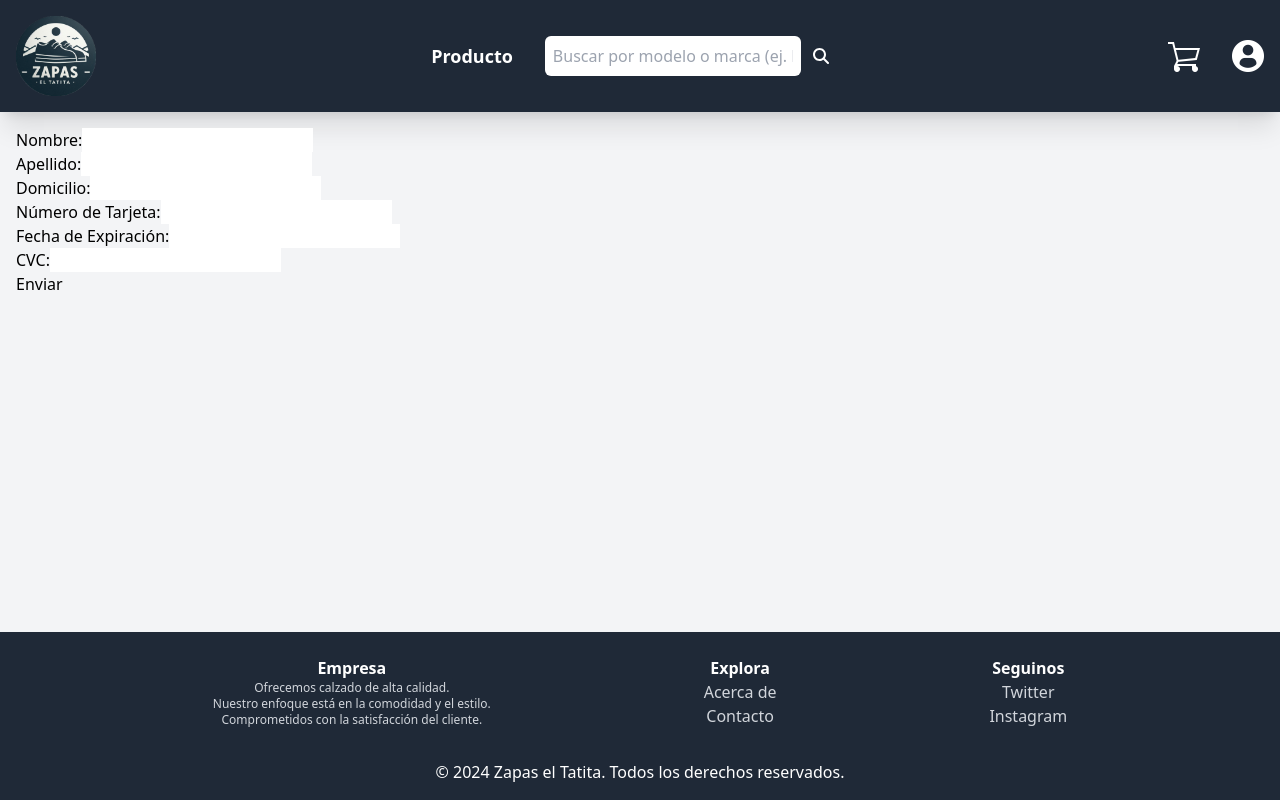
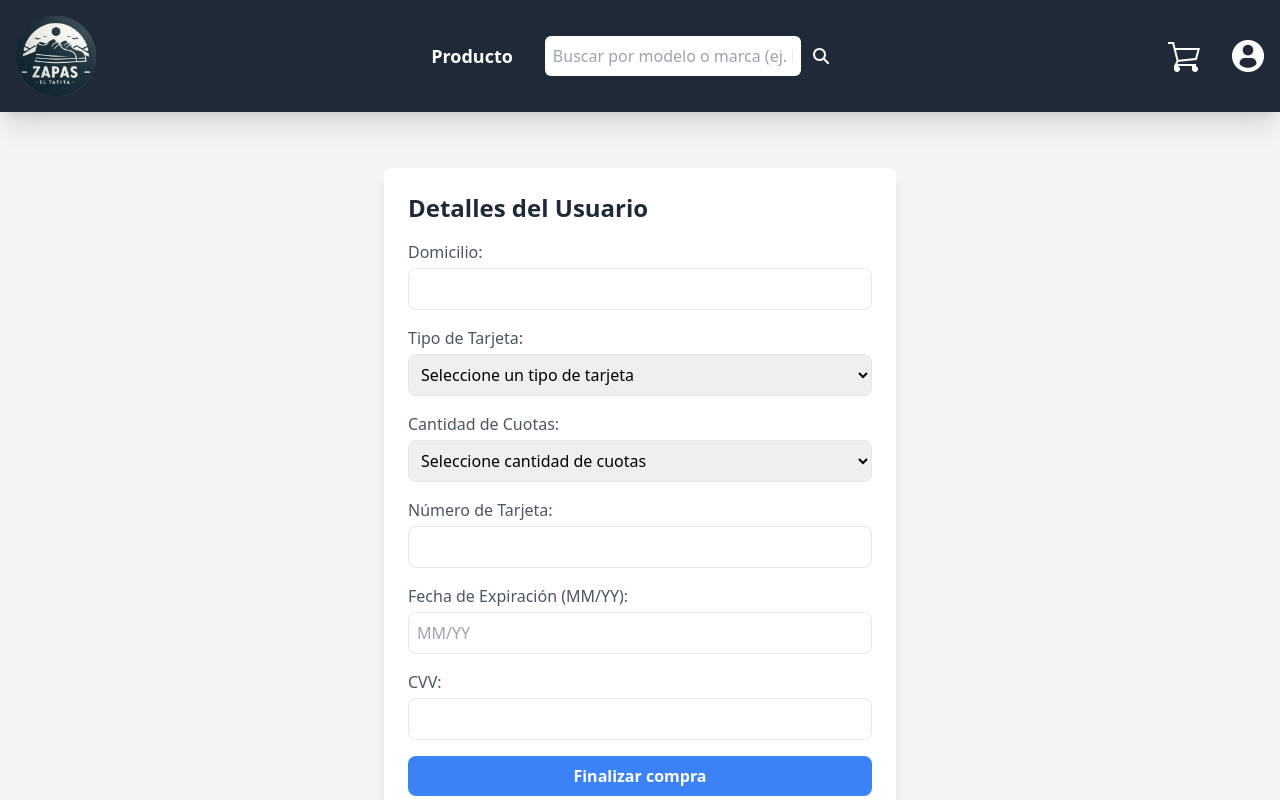
Before and after one commit to DieFerre12/apiFront, a React (Vite) app in the folder client/marketplace/: page /userDetails in a window 1280 px wide. Shown: the top 800 px of the page. Built offline with nearby package versions, Linux system fonts and the light colour scheme; no server answers; sample sign-in values are in the browser's storage.

Commit message:
preOrder

```diff
--- a/client/marketplace/package.json
+++ b/client/marketplace/package.json
@@ -23,7 +23,7 @@
     "react-slick": "^0.30.2",
     "react-spinners": "^0.14.1",
     "slick-carousel": "^1.8.1",
-    "sweetalert2": "^11.14.5"
+    "sweetalert2": "^11.6.13"
   },
   "devDependencies": {
     "@eslint/js": "^9.9.0",
--- a/client/marketplace/src/components/Cart/Cart.jsx
+++ b/client/marketplace/src/components/Cart/Cart.jsx
@@ -158,7 +158,7 @@ const Cart = () => {
               className="bg-blue-500 text-white py-2 px-4 rounded hover:bg-blue-600 transition-transform duration-300 transform hover:scale-105"
               onClick={handleCheckout}
             >
-              Finalizar Compra
+              Ver compra
             </button>
           </div>
           <div className="mt-6">
--- a/client/marketplace/src/components/Order/CreateOrder.jsx
+++ b/client/marketplace/src/components/Order/CreateOrder.jsx
@@ -1,13 +1,15 @@
-export const createOrder = async (userId, token, paymentMethod, orderDate, discountedTotal, originalTotal) => {
+export const createOrder = async (orderData) => {
+  const { userId, token, paymentMethod, orderDate, discountedTotal, originalTotal, address } = orderData;
   const discount = calculateDiscount(paymentMethod);
-  const orderData = {
+  const orderPayload = {
     id: userId,
     paymentMethod: paymentMethod,
     orderDate: orderDate,
     totalPrice: discountedTotal,
     originalTotal: originalTotal,
     discount: discount,
-    withSurcharge: discount < 0 ? true : false
+    withSurcharge: discount < 0 ? true : false,
+    address: address,
   };
 
   const response = await fetch(`http://localhost:4002/order/create`, {
@@ -16,7 +18,7 @@ export const createOrder = async (userId, token, paymentMethod, orderDate, disco
       'Content-Type': 'application/json',
       'Authorization': `Bearer ${token}`
     },
-    body: JSON.stringify(orderData)
+    body: JSON.stringify(orderPayload)
   });
 
   if (!response.ok) {
--- a/client/marketplace/src/components/PreOrder/UserDetails.jsx
+++ b/client/marketplace/src/components/PreOrder/UserDetails.jsx
@@ -1,111 +1,231 @@
 import React, { useState, useEffect } from 'react';
-import { useSelector } from 'react-redux';
+import { useNavigate } from 'react-router-dom';
+import { createOrder } from '../Order/CreateOrder';
 
 const UserDetails = () => {
-  const user = useSelector(state => state.user); // Asumiendo que el estado del usuario está en state.user
+  const navigate = useNavigate();
+  const [user, setUser] = useState(null);
+  const [cart, setCart] = useState([]);
   const [formData, setFormData] = useState({
-    firstName: '',
-    lastName: '',
     address: '',
     cardNumber: '',
     cardExpiry: '',
-    cardCVC: ''
+    cardCVC: '',
+    cardType: '',
+    installments: '',
   });
+  const [error, setError] = useState('');
+  const [paymentMethod, setPaymentMethod] = useState('');
+  const [discountedTotal, setDiscountedTotal] = useState(0);
+  const [originalTotal, setOriginalTotal] = useState(0);
 
   useEffect(() => {
-    if (user) {
-      setFormData({
-        ...formData,
-        firstName: user.firstName,
-        lastName: user.lastName
-      });
+    try {
+      const storedUser = JSON.parse(localStorage.getItem('user'));  // Intentamos cargar desde localStorage
+      const storedCart = JSON.parse(localStorage.getItem('cart'));  // Intentamos cargar el carrito
+
+      if (storedUser && storedUser.id) {
+        setUser(storedUser);
+      } else {
+        alert('No se encontró el ID del usuario. Por favor, inicia sesión.');
+        navigate('/login');
       }
-  }, [user]);
+
+      if (storedCart) {
+        setCart(storedCart);
+        // Aquí podrías calcular el total original si tienes los productos
+        setOriginalTotal(storedCart.reduce((acc, item) => acc + item.price * item.quantity, 0)); // Ejemplo de cálculo
+      }
+    } catch (error) {
+      console.error('Error al acceder a localStorage:', error);
+      setError('Error al cargar los datos desde localStorage');
+    }
+  }, [navigate]);
 
   const handleChange = (e) => {
     const { name, value } = e.target;
+    // Validaciones específicas para campos de número y formato
+    if (name === 'cardNumber' || name === 'cardCVC') {
+      if (!/^\d*$/.test(value)) return; // Permitir solo números
+    }
+    if (name === 'cardExpiry') {
+      if (!/^\d{0,2}(\/\d{0,2})?$/.test(value)) return; // Validar formato mm/yy
+    }
     setFormData({
       ...formData,
-      [name]: value
+      [name]: value,
     });
   };
 
-  const handleSubmit = (e) => {
+  const handlePaymentMethodChange = (e) => {
+    setPaymentMethod(e.target.value);
+    const discount = calculateDiscount(e.target.value);
+    setDiscountedTotal(originalTotal - originalTotal * discount);
+  };
+
+  const calculateDiscount = (paymentMethod) => {
+    if (paymentMethod === 'mercado_pago') {
+      return 0.10;
+    } else if (paymentMethod === 'Tarjeta de debito') {
+      return 0.05;
+    } else if (paymentMethod === 'Tarjeta de credito') {
+      return -0.10; // Recargo del 10%
+    }
+    return 0;
+  };
+
+  const handleSubmit = async (e) => {
     e.preventDefault();
-    // Aquí puedes manejar el envío del formulario, por ejemplo, despachando una acción de Redux
-    console.log('Datos del formulario:', formData);
+
+    try {
+      if (!user || !user.id) {
+        alert('No se encontró el ID del usuario.');
+        return;
+      }
+
+      const token = localStorage.getItem('token');
+      if (!token) {
+        alert('Token de autenticación no encontrado. Por favor, inicia sesión.');
+        navigate('/login');
+        return;
+      }
+
+      // Recopilamos todos los datos en un solo objeto
+      const orderData = {
+        userId: user.id,                       // Usamos el ID del usuario recuperado
+        token,                                 // Token de autenticación
+        paymentMethod,                         // Método de pago
+        orderDate: new Date().toISOString(),   // Fecha de la orden
+        discountedTotal,                       // Total con descuento
+        originalTotal,                         // Total original
+        address: formData.address,             // Dirección del formulario
+      };
+
+      console.log('Enviando datos de la orden:', orderData);  // Verifica los datos
+
+      // Llamamos a la función createOrder pasándole el objeto con todos los datos
+      const createdOrder = await createOrder(orderData);
+
+      // Si la orden se crea correctamente
+      alert('Orden creada exitosamente');
+      localStorage.removeItem('cart');  // Limpiamos el carrito
+      localStorage.setItem('lastOrder', JSON.stringify(createdOrder));  // Guardamos la orden creada
+
+      // Redirigimos al usuario a la página de orden
+      navigate('/order');
+    } catch (error) {
+      console.error('Error al crear la orden:', error);
+      setError(`Hubo un error al crear la orden: ${error.message}`);
+    }
   };
 
   return (
-    <form onSubmit={handleSubmit}>
+    <div className="max-w-lg mx-auto mt-10 p-6 bg-white rounded-lg shadow-lg">
+      <h2 className="text-2xl font-bold text-gray-800 mb-4">Detalles del Usuario</h2>
+      {error && <div className="text-red-500 mb-4">{error}</div>}
+      <form onSubmit={handleSubmit} className="space-y-4">
         <div>
-        <label htmlFor="firstName">Nombre:</label>
-        <input
-          type="text"
-          id="firstName"
-          name="firstName"
-          value={formData.firstName}
-          onChange={handleChange}
-          required
-        />
-      </div>
-      <div>
-        <label htmlFor="lastName">Apellido:</label>
-        <input
-          type="text"
-          id="lastName"
-          name="lastName"
-          value={formData.lastName}
-          onChange={handleChange}
-          required
-        />
-      </div>
-      <div>
-        <label htmlFor="address">Domicilio:</label>
+          <label htmlFor="address" className="block text-gray-600 font-medium">
+            Domicilio:
+          </label>
           <input
             type="text"
             id="address"
             name="address"
             value={formData.address}
             onChange={handleChange}
+            className="w-full mt-1 p-2 border rounded-lg focus:ring-2 focus:ring-blue-500 focus:outline-none"
             required
           />
         </div>
         <div>
-        <label htmlFor="cardNumber">Número de Tarjeta:</label>
+          <label htmlFor="cardType" className="block text-gray-600 font-medium">
+            Tipo de Tarjeta:
+          </label>
+          <select
+            id="cardType"
+            name="cardType"
+            value={formData.cardType}
+            onChange={handleChange}
+            className="w-full mt-1 p-2 border rounded-lg focus:ring-2 focus:ring-blue-500 focus:outline-none"
+            required
+          >
+            <option value="">Seleccione un tipo de tarjeta</option>
+            <option value="Visa">Visa</option>
+            <option value="Mastercard">Mastercard</option>
+            <option value="Amex">American Express</option>
+          </select>
+        </div>
+        <div>
+          <label htmlFor="installments" className="block text-gray-600 font-medium">
+            Cantidad de Cuotas:
+          </label>
+          <select
+            id="installments"
+            name="installments"
+            value={formData.installments}
+            onChange={handleChange}
+            className="w-full mt-1 p-2 border rounded-lg focus:ring-2 focus:ring-blue-500 focus:outline-none"
+            required
+          >
+            <option value="">Seleccione cantidad de cuotas</option>
+            <option value="1">1 cuota</option>
+            <option value="3">3 cuotas</option>
+            <option value="6">6 cuotas</option>
+            <option value="12">12 cuotas</option>
+          </select>
+        </div>
+        <div>
+          <label htmlFor="cardNumber" className="block text-gray-600 font-medium">
+            Número de Tarjeta:
+          </label>
           <input
             type="text"
             id="cardNumber"
             name="cardNumber"
             value={formData.cardNumber}
             onChange={handleChange}
+            className="w-full mt-1 p-2 border rounded-lg focus:ring-2 focus:ring-blue-500 focus:outline-none"
             required
           />
         </div>
         <div>
-        <label htmlFor="cardExpiry">Fecha de Expiración:</label>
+          <label htmlFor="cardExpiry" className="block text-gray-600 font-medium">
+            Fecha de Expiración (MM/YY):
+          </label>
           <input
             type="text"
             id="cardExpiry"
             name="cardExpiry"
             value={formData.cardExpiry}
             onChange={handleChange}
+            placeholder="MM/YY"
+            className="w-full mt-1 p-2 border rounded-lg focus:ring-2 focus:ring-blue-500 focus:outline-none"
             required
           />
         </div>
         <div>
-        <label htmlFor="cardCVC">CVC:</label>
+          <label htmlFor="cardCVC" className="block text-gray-600 font-medium">
+            CVV:
+          </label>
           <input
             type="text"
             id="cardCVC"
             name="cardCVC"
             value={formData.cardCVC}
             onChange={handleChange}
+            className="w-full mt-1 p-2 border rounded-lg focus:ring-2 focus:ring-blue-500 focus:outline-none"
             required
           />
         </div>
-      <button type="submit">Enviar</button>
+        <button
+          type="submit"
+          className="w-full bg-blue-500 text-white font-bold py-2 px-4 rounded-lg hover:bg-blue-600 focus:outline-none focus:ring-2 focus:ring-blue-500"
+        >
+          Finalizar compra
+        </button>
       </form>
+    </div>
   );
 };
 
--- a/client/marketplace/src/views/Order.jsx
+++ b/client/marketplace/src/views/Order.jsx
@@ -18,12 +18,14 @@ const Order = () => {
   return (
     <div className="max-w-md mx-auto my-8 p-6 bg-white border border-gray-300 rounded-lg shadow-md">
       <h1 className="text-2xl font-bold text-center mb-4">Ticket de Compra</h1>
+
       <div className="mb-4">
         <p><strong>Orden ID:</strong> {order.orderId}</p>
         <p><strong>Fecha de Orden:</strong> {order.orderDate}</p>
         <p><strong>Método de Pago:</strong> {order.paymentMethod}</p>
         <p><strong>Usuario:</strong> {order.userName}</p>
       </div>
+
       <h3 className="text-xl font-semibold mb-2">Productos:</h3>
       <ul className="list-none p-0">
         {order.products.map(product => (
@@ -34,9 +36,14 @@ const Order = () => {
           </li>
         ))}
       </ul>
+
       <div className="mt-4">
         <p><strong>Descuento:</strong> ${order.discount}</p>
         <p><strong>Precio total:</strong> ${order.totalPrice}</p>
+      </div>
+
+      <div className="mt-4">
+        <p><strong>Dirección de Envío:</strong> {order.address}</p>
       </div>
     </div>
   );
```
Also changed, not shown: 2 other files (tests, documents, lock files or other folders). Lines whose indentation alone changed are shown as unchanged.
